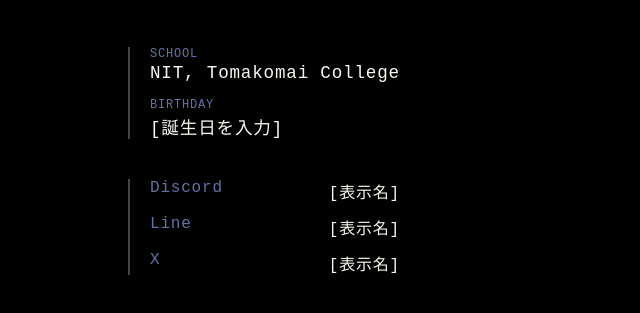
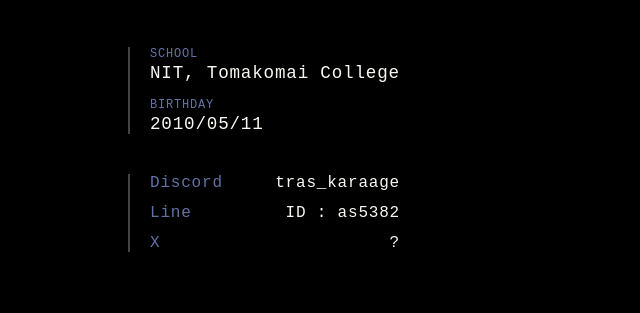
Before and after one commit to as53820/my-website, a plain HTML site: page index.html in a window 1280 px wide. Shown: the part 147-460 px from the top of the page, without its empty margins (0-640 px from the left). Drawn offline with Linux system fonts and the light colour scheme.

Commit message:
Extreme minimal style

```diff
--- a/index.html
+++ b/index.html
@@ -120,7 +120,7 @@
         </div>
         <div class="item">
             <span class="label">Birthday</span>
-            <span class="value">[誕生日を入力]</span>
+            <span class="value">2010/05/11</span>
         </div>
     </section>
 
@@ -128,15 +128,15 @@
         <div class="sns-list">
             <div class="sns-link">
                 <span style="color: #6272a4;">Discord</span>
-                <span>[表示名]</span>
+                <span>tras_karaage</span>
             </div>
             <div class="sns-link">
                 <span style="color: #6272a4;">Line</span>
-                <span>[表示名]</span>
+                <span>ID : as5382</span>
             </div>
             <div class="sns-link">
                 <span style="color: #6272a4;">X</span>
-                <span>[表示名]</span>
+                <span>?</span>
             </div>
         </div>
     </section>
```
